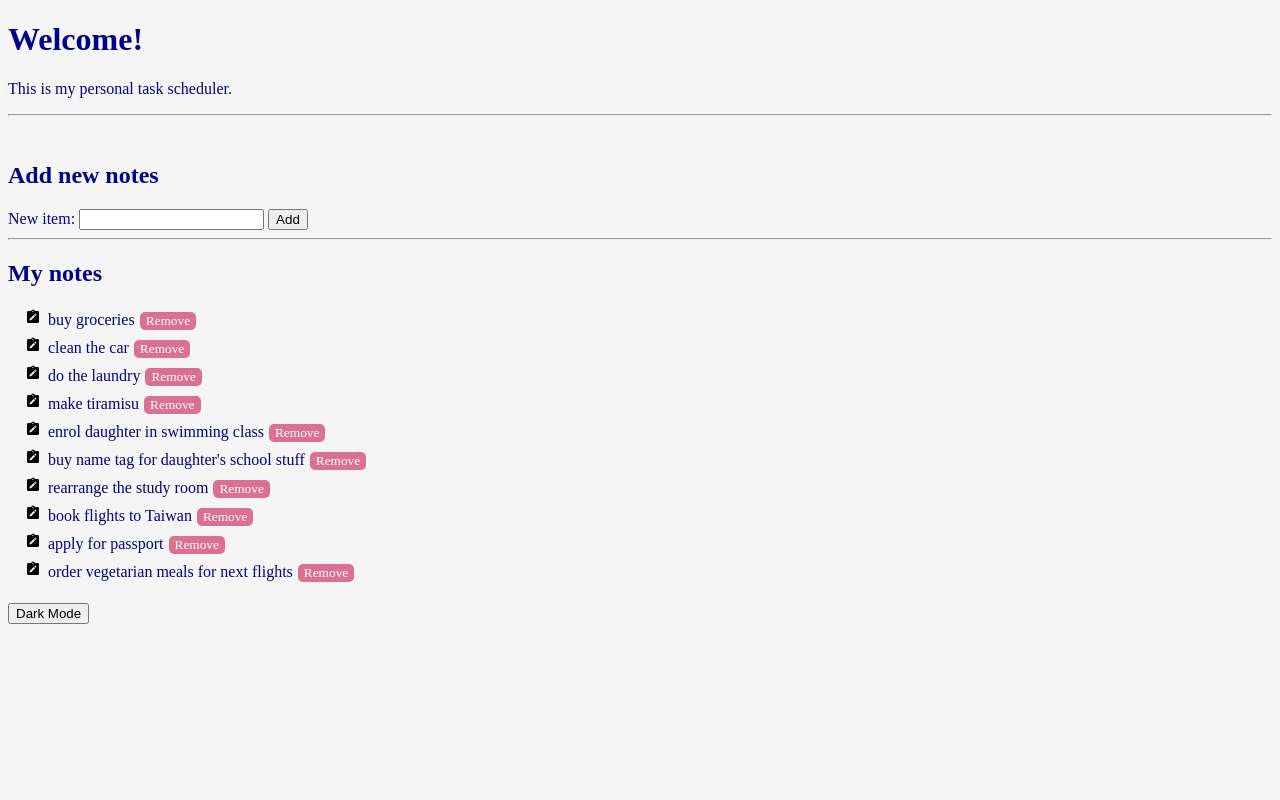
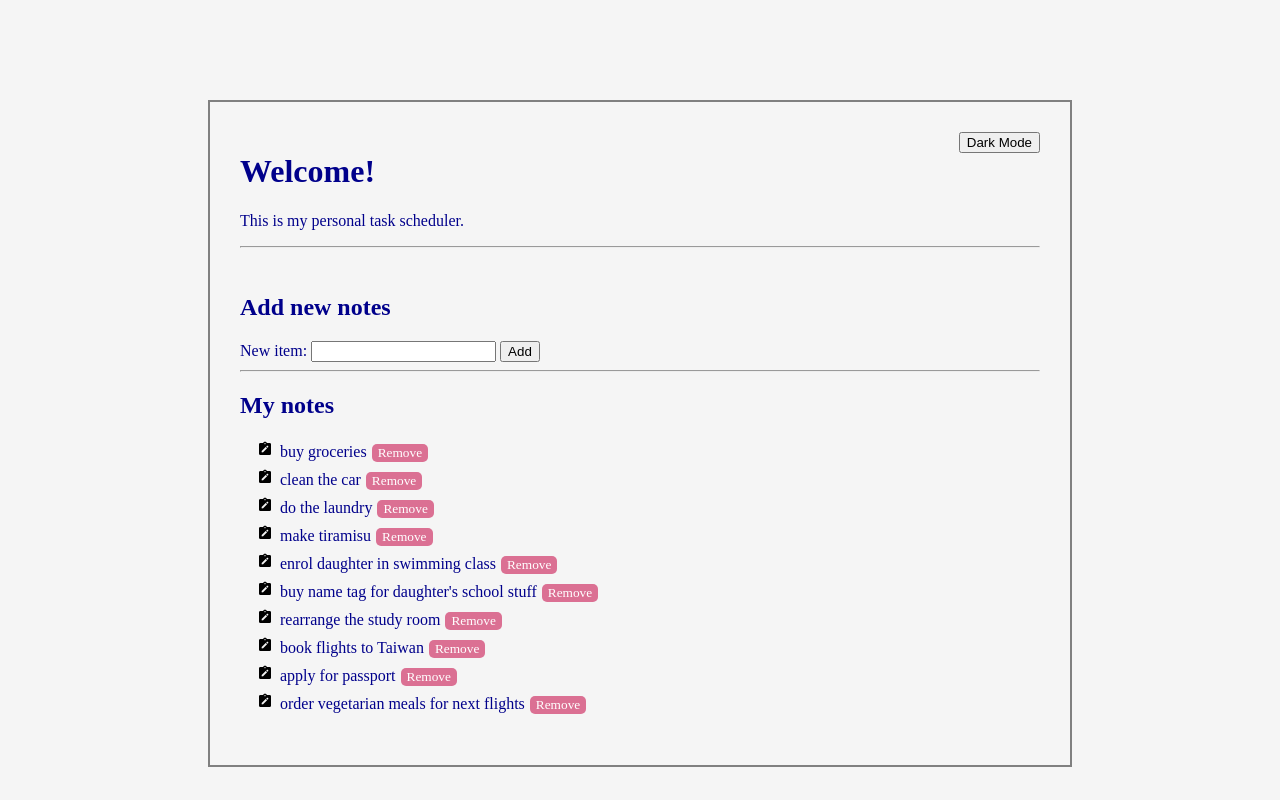
Before and after one commit to ellenpham/jsdom-practice, a plain HTML site: page index.html in a window 1280 px wide. Drawn offline with Linux system fonts and the light colour scheme.

Commit message:
feat: add css

```diff
--- a/index.html
+++ b/index.html
@@ -9,6 +9,10 @@
 
 </head>
 <body>
+    <div class="main-content">
+        <div>
+            <button id="change-theme"></button>
+        </div>
 
         <h1>Welcome!</h1>
         <p>This is my personal task scheduler.</p>
@@ -16,6 +20,7 @@
         <br />
 
         <h2> Add new notes </h2>
+        <!-- form can be used or not used -->
         <form>
             <label> New item: </label>
             <input type="text" id="note-input" />
@@ -30,8 +35,6 @@
 
         </ul>
 
-    <div>
-        <button id="change-theme"></button>
     </div>
 
     <!-- <button onclick="toggleLightDark()">
--- a/style.css
+++ b/style.css
@@ -1,4 +1,17 @@
 body {
     background-color: var(--background); /*reference from themes*/
-    color: var(--text)  /*reference from themes*/
+    color: var(--text);  /*reference from themes*/
 }
+
+
+.main-content {
+    margin-left: 200px;
+    margin-right: 200px;
+    margin-top: 100px;
+    border: 2px solid gray;
+    padding: 30px;
+}
+
+#change-theme {
+    float: right
+}
```
Lines whose indentation alone changed are shown as unchanged.
